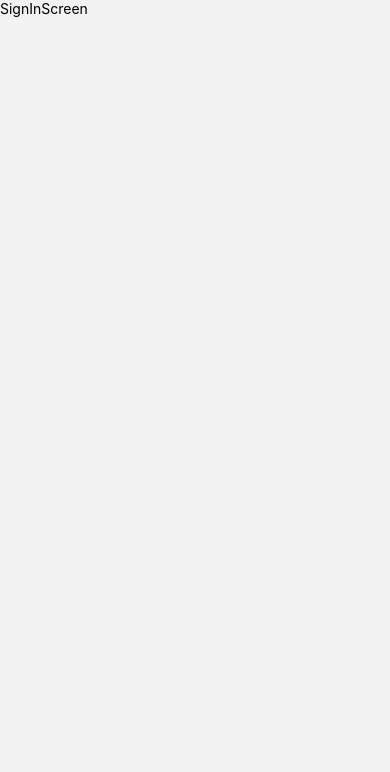
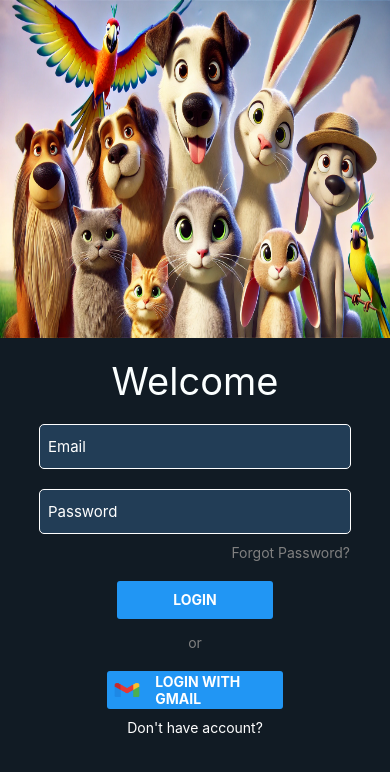
Before and after one commit to No-Country-simulation/c21-73-react-native, a React Native app: screen /SignInScreen in a window 390 px wide. Shown: the top 772 px of the page. Built offline with nearby package versions, Linux system fonts and the light colour scheme.

Commit message:
Add textinputs,buttons,images and more

```diff
--- a/src/navigators/BottomTabs.tsx
+++ b/src/navigators/BottomTabs.tsx
@@ -11,17 +11,17 @@ export function BottomTabs() {
     <Tab.Navigator>
       <Tab.Screen
         options={ { headerShown: false, tabBarStyle: { display: 'none' } } }
+        name="SignInScreen"
+        component={ SignInScreen } />
+      <Tab.Screen
+        options={ { headerShown: false, tabBarStyle: { display: 'none' } } }
         name="WelcomeScreen"
         component={ WelcomeScreen } />
       <Tab.Screen
         options={ { headerShown: false, tabBarStyle: { display: 'none' } } }
-        name="SignInScreen"
-        component={ SignInScreen } />
-      <Tab.Screen
-        options={ { headerShown: false, tabBarStyle: { display: 'none' } } }
         name="SignUpScreen"
         component={ SignUpScreen } />
-        <Tab.Screen
+      <Tab.Screen
         name="FeedScreen"
         component={ FeedScreen } />
     </Tab.Navigator>
--- a/src/screens/SignInScreen.tsx
+++ b/src/screens/SignInScreen.tsx
@@ -1,10 +1,90 @@
 
-import { SafeAreaView, Text, View } from 'react-native';
+import { Image, StyleSheet, Dimensions, ScrollView, Text, View, TextInput, Button, Pressable } from 'react-native';
+
+
+const { width, height } = Dimensions.get( 'window' );
 
 export const SignInScreen = () => {
+
+
+
   return (
-    <SafeAreaView>
-      <Text>SignInScreen</Text>
-    </SafeAreaView>
+
+    <ScrollView style={ { flex: 1 } }>
+      <View style={ { width: width, height: height * 0.4, backgroundColor: "#111b24" } }>
+        <Image
+          source={ require( '../assets/images/petsanimated.png' ) }
+          style={ { width, height: height * 0.4 } }
+          resizeMode="stretch"
+        />
+      </View>
+      <View style={ { width, height: height * 0.6, backgroundColor: "#111b24" } }>
+        <Text style={ styles.textStyle }>Welcome</Text>
+        <TextInput
+          value=""
+          placeholder="Email"
+          style={ { fontSize: 15, paddingLeft: 8, marginTop: 20, backgroundColor: "#223d56", width: width * 0.8, height: 45, alignSelf: "center", borderRadius: 5, borderWidth: 0.5, borderColor: "white" } }
+          placeholderTextColor="white"
+        />
+        <TextInput
+          value=""
+          placeholder="Password"
+
+          style={ { fontSize: 15, paddingLeft: 8, marginTop: 20, backgroundColor: "#223d56", width: width * 0.8, height: 45, alignSelf: "center", borderRadius: 5, borderWidth: 0.5, borderColor: "white" } }
+          placeholderTextColor="white"
+        />
+
+
+
+        <Text onPress={ () => console.log( "press forgot password" ) } style={ { color: "grey", marginTop: 10, paddingRight: 40, alignSelf: "flex-end" } }>Forgot Password?</Text>
+
+        <Pressable
+          style={ { justifyContent: "center", backgroundColor: "#2196f4", height: 38, width: width * 0.4, borderRadius: 3, overflow: "hidden", marginTop: 20, alignSelf: "center", alignItems: "center" } }
+          onPress={ () => console.log( "press login" ) }
+        >
+          <Text style={ { color: "white", fontWeight: "bold", fontSize: 14 } }>LOGIN</Text>
+        </Pressable>
+        <Text style={ { color: "grey", marginTop: 15, alignSelf: "center" } }>or</Text>
+
+        <Pressable
+          style={ {
+            flexDirection: "row",
+            justifyContent: "center",
+            alignItems: "center",
+            backgroundColor: "#2196f4",
+            height: 38,
+            width: width * 0.45,
+            borderRadius: 3,
+            overflow: "hidden",
+            marginTop: 20,
+            alignSelf: "center",
+          } }
+          onPress={ () => console.log( "press login" ) }
+        >
+          <Image
+            source={ require( '../assets/images/icongmail.png' ) }
+            style={ { width: 40, height: 30, marginRight: 8 } }
+            resizeMode="stretch"
+          />
+          <Text style={ { color: "white", fontWeight: "bold", fontSize: 14 } }>LOGIN WITH GMAIL</Text>
+        </Pressable>
+
+        <Text onPress={ () => console.log( "press dont have account" ) } style={ { color: "white", marginTop: 10, alignSelf: "center" } }>Don't have account?</Text>
+      </View>
+    </ScrollView>
   );
 };
+
+const styles = StyleSheet.create( {
+  containerMain: {
+    flex: 1,
+    // backgroundColor: "#111b24"
+  },
+  textStyle: {
+    color: "#fbffff",
+    fontSize: 38,
+    marginTop: 20,
+    alignSelf: "center"
+  },
+
+} );
```
Also changed, not shown: src/assets/images/icongmail.png (added), src/assets/images/petsanimated.png (added).
